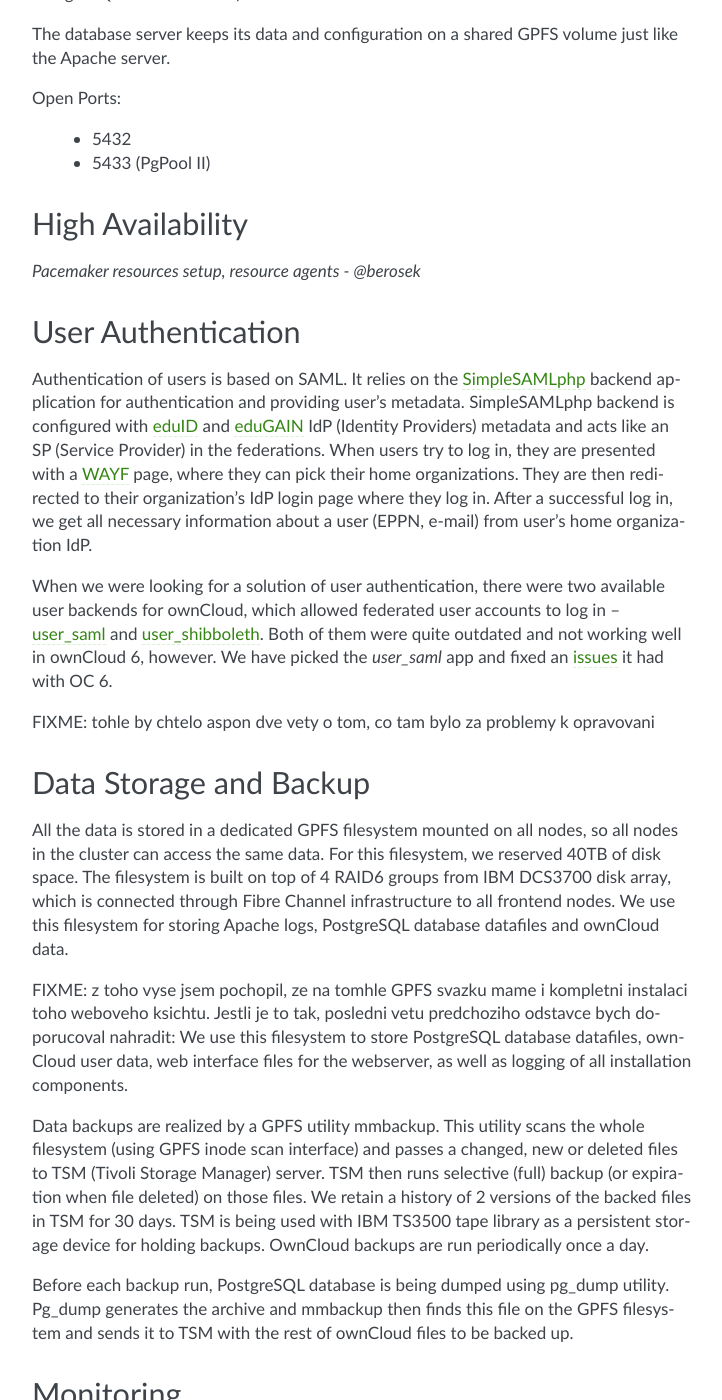
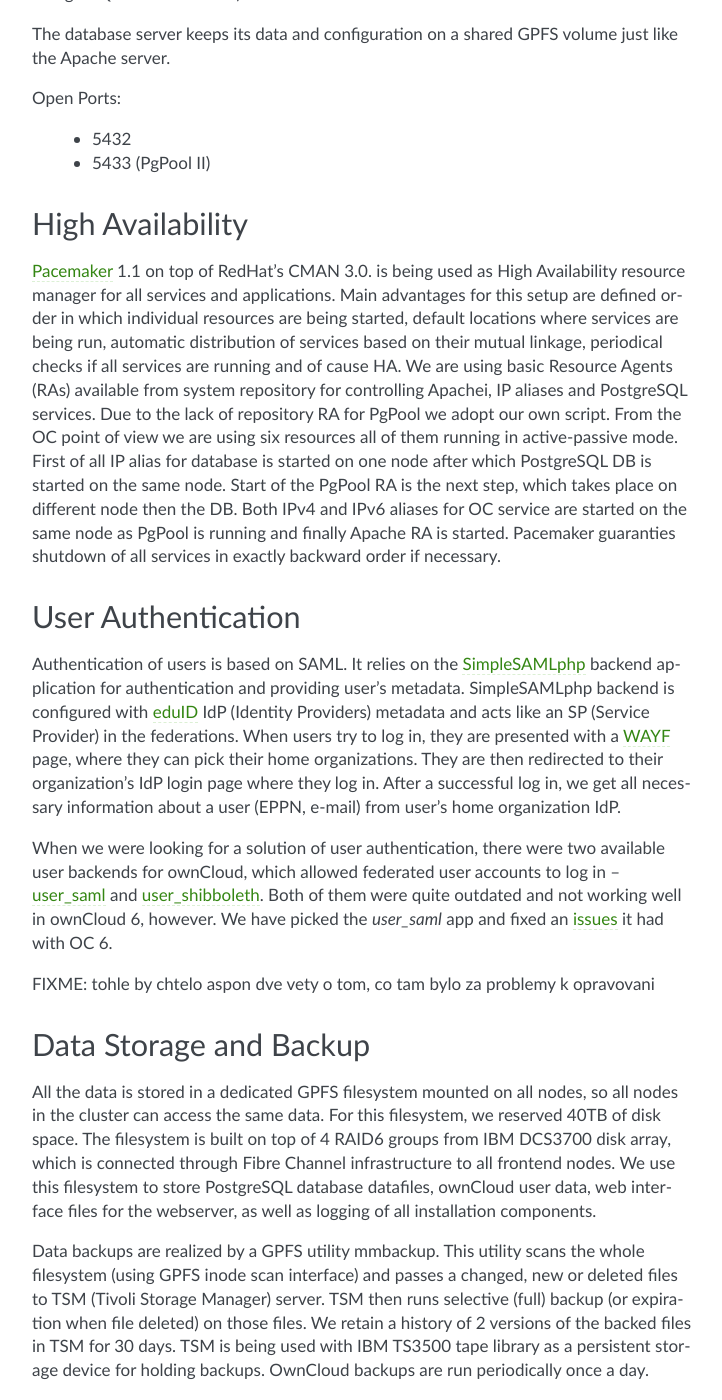
Before and after one commit to switch-ch/cloudservice-owncloud, a Sphinx documentation site: the page built from source/cesnet/architecture.rst, in a window 1280 px wide and 1400 px high, scrolled down 2899 px. Shown: the whole window, without its empty margins (388-1110 px from the left). Built offline with Sphinx 7.4.7, drawn with Linux system fonts in a browser that asks for light colours; some of the changed text lies outside the part shown.

Commit message:
Draft of pacemaker description added.

```diff
--- a/source/cesnet/architecture.rst
+++ b/source/cesnet/architecture.rst
@@ -108,14 +108,14 @@
 High Availability
 -----------------
 
-*Pacemaker resources setup, resource agents - @berosek*
+Pacemaker_ 1.1 on top of RedHat's CMAN 3.0. is being used as High Availability resource manager for all services and applications. Main advantages for this setup are defined order in which individual resources are being started, default locations where services are being run, automatic distribution of services based on their mutual linkage, periodical checks if all services are running and of cause HA. We are using basic Resource Agents (RAs) available from system repository for controlling Apachei, IP aliases and PostgreSQL services. Due to the lack of repository RA for PgPool we adopt our own script.
+From the OC point of view we are using six resources all of them running in active-passive mode. First of all IP alias for database is started on one node after which PostgreSQL DB is started on the same node. Start of the PgPool RA is the next step, which takes place on different node then the DB. Both IPv4 and IPv6 aliases for OC service are started on the same node as PgPool is running and finally Apache RA is started. Pacemaker guaranties shutdown of all services in exactly backward order if necessary.
 
 User Authentication
 -------------------
 
 Authentication of users is based on SAML. It relies on the SimpleSAMLphp_ backend application for
-authentication and providing user's metadata. SimpleSAMLphp backend is configured with eduID_ and
-eduGAIN_ IdP (Identity Providers) metadata and acts like an SP (Service Provider) in the federations.
+authentication and providing user's metadata. SimpleSAMLphp backend is configured with eduID_ IdP (Identity Providers) metadata and acts like an SP (Service Provider) in the federations.
 When users try to log in, they are presented with a WAYF_ page, where they can pick their home
 organizations. They are then redirected to their organization's IdP login page where they log in.
 After a successful log in, we get all necessary information about a user (EPPN, e-mail) from user's home organization IdP.
@@ -133,14 +133,8 @@
 All the data is stored in a dedicated GPFS filesystem mounted on all nodes, so all
 nodes in the cluster can access the same data. For this filesystem, we reserved 40TB of disk
 space. The filesystem is built on top of 4 RAID6 groups from IBM DCS3700 disk array, which is connected
-through Fibre Channel infrastructure to all frontend nodes. We use this filesystem for storing Apache logs, PostgreSQL database datafiles and ownCloud data.
-
-FIXME: z toho vyse jsem pochopil, ze na tomhle GPFS svazku mame i kompletni
-instalaci toho weboveho ksichtu. Jestli je to tak, posledni vetu
-predchoziho odstavce bych doporucoval nahradit:
-We use this filesystem to store PostgreSQL database datafiles, ownCloud
-user data, web interface files for the webserver, as well as logging of all
-installation components.
+through Fibre Channel infrastructure to all frontend nodes. We use this filesystem to store PostgreSQL database datafiles, ownCloud
+user data, web interface files for the webserver, as well as logging of all installation components.
 
 Data backups are realized by a GPFS utility mmbackup. This utility scans the whole filesystem
 (using GPFS inode scan interface) and passes a changed, new or deleted files to TSM (Tivoli Storage
@@ -158,7 +152,7 @@
 Following items are being periodically checked by Icinga:
 
   * SSL certificate validity
-  * WebDAV client functioning properly
+  * WebDAV client functioning properly (data can be uploaded and downloaded)
   * Free space on OC GPFS volume
   * Apache responding on HTTPS
   * PING (machine with owncloud-ip responding)
```
Also changed, not shown: other parts of source/cesnet/architecture.rst (+1 -1 lines).
